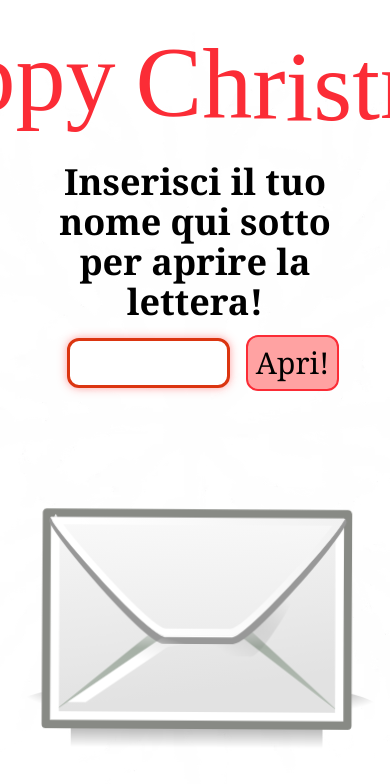
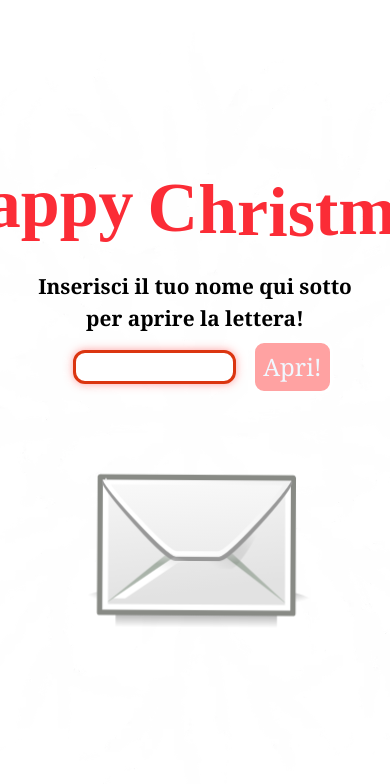
Before and after one commit to cp985/react-repo, a React (Vite) app: page / in a window 390 px wide. Shown: the top 784 px of the page. Built offline with nearby package versions, Linux system fonts and the light colour scheme; a web font is replaced by a local one.

Commit message:
fix responsivness and graphic bug

```diff
--- a/src/App.css
+++ b/src/App.css
@@ -1,4 +1,6 @@
 #root {
+  width: 100%;
+  max-height: 100vh;
   max-width: 1280px;
   margin: 0 auto;
   padding: 2rem;
@@ -6,39 +8,3 @@
   overflow: hidden;
 
 }
-
-.logo {
-  height: 6em;
-  padding: 1.5em;
-  will-change: filter;
-  transition: filter 300ms;
-}
-.logo:hover {
-  filter: drop-shadow(0 0 2em #646cffaa);
-}
-.logo.react:hover {
-  filter: drop-shadow(0 0 2em #61dafbaa);
-}
-
-@keyframes logo-spin {
-  from {
-    transform: rotate(0deg);
-  }
-  to {
-    transform: rotate(360deg);
-  }
-}
-
-@media (prefers-reduced-motion: no-preference) {
-  a:nth-of-type(2) .logo {
-    animation: logo-spin infinite 20s linear;
-  }
-}
-
-.card {
-  padding: 2em;
-}
-
-.read-the-docs {
-  color: #888;
-}
--- a/src/components/Header.css
+++ b/src/components/Header.css
@@ -1,6 +1,6 @@
 .christmas {
   font-family: "Mountains of Christmas", serif;
-  font-weight: 400;
+  font-weight: 600;
   font-style: normal;
 }
 
--- a/src/components/Header.jsx
+++ b/src/components/Header.jsx
@@ -1,7 +1,7 @@
 import "./Header.css";
 export default function Header() {
   let cssClassH1 = "christmas christmas-wave";
-  let cssClassH1rest = "text-red-500 text-[100px]";
+  let cssClassH1rest = "text-red-500 text-[70px]";
   const h1Text = `Happy${`\u2009`}Christmas`;
   const h1TextArray = h1Text.split("");
 
--- a/src/components/Letter.css
+++ b/src/components/Letter.css
@@ -1,6 +1,8 @@
 .container-letter {
-    width: 380px;
-    height: 390px;
+    width: 100%;
+    height: auto;
+    max-width: 250px;
+    aspect-ratio: 4/4;
 
 }
 
@@ -23,8 +25,8 @@
 .backgroundLetter::before {
     content: '';
     position: absolute;
-    top: -40px;
-    left: -5px;
+    top: -25px;
+    left: -3px;
     width: 100%;
     height: 100%;
     z-index: 0;
@@ -45,7 +47,12 @@
     opacity: 1;
 }
 
+label {
+    font-size: clamp(1.3rem, 0.5rem + 2vw, 2rem);
+}
+
 input {
+    font-size: clamp(1rem, 0.3rem + 2vw, 2rem);
     margin: 1rem;
     border: 3px solid #B22222;
 
@@ -132,14 +139,20 @@ input {
     }
 }
 
-button:disabled{
+
+
+
+
+button:disabled {
 
     cursor: not-allowed;
     background-color: oklch(80.8% 0.114 19.571);
+    border: 3px solid #ffffff;
+    color: aliceblue;
 }
 
-.pulse{
-       animation-name: border-pulse-glow;
+.pulse {
+    animation-name: border-pulse-glow;
     animation-duration: 2s;
     /* Durata del ciclo */
     animation-iteration-count: infinite;
--- a/src/components/Letter.jsx
+++ b/src/components/Letter.jsx
@@ -20,21 +20,21 @@ export default function Letter() {
   }
 
   function checkUserMessage(name) {
+    const nameTrimLower = name.trim().toLowerCase();
     if (
-      name.trim() === "Dany" ||
-      name.trim() === "dany" ||
-      name.trim() === "Daniele"
+      nameTrimLower === "dany" ||
+       nameTrimLower === "dani"||
+      nameTrimLower ==="daniele"
     ) {
       return {letter: 0, isCorrect: true};
     } else if (
-      name.trim() === "Dodo" ||
-      name.trim() === "dodo" ||
-      name.trim() === "Dorian"
+      nameTrimLower === "dodo" ||
+      nameTrimLower === "dorian"
     ) {
       return {letter: 1, isCorrect: true};
     } else if (
-      name.trim() === "アレッサンドラ" ||
-      name.trim() === "Reze"
+      nameTrimLower === "アレッサンドラ" ||
+      nameTrimLower === "reze"
     ) {
       return {letter: 2, isCorrect: true};
     } else {
@@ -65,14 +65,14 @@ export default function Letter() {
       <div className="flex">
         <div className="flex items-center justify-center flex-col">
           <label
-            className="text-black text-4xl font-bold font-serif"
+            className="text-black font-bold font-serif"
             htmlFor="name"
           >
             Inserisci il tuo nome qui sotto per aprire la lettera!
           </label>
           <div className="flex justify-center items-center">
             <input
-              className="w-1/2 text-3xl bg-white text-black font-serif border-2 rounded-xl p-1"
+              className="w-1/2  bg-white text-black font-serif border-2 rounded-xl p-0.5 pl-2"
               type="text"
               name="name"
               id="name"
@@ -81,7 +81,7 @@ export default function Letter() {
             />
             <button disabled={!user.isCorrect}
               onClick={openMessage}
-              className={` bg-red-500 border-2 border-red-500 font-serif text-3xl p-2 text-black rounded-xl ${user.isCorrect ? 'pulse' : ''}`}
+              className={` bg-red-500 border-2 border-red-500 font-serif text-2xl p-2 text-black rounded-xl ${user.isCorrect ? 'pulse correct' : ''}`}
             >
               Apri!
             </button>
--- a/src/index.css
+++ b/src/index.css
@@ -1,6 +1,9 @@
 @import 'tailwindcss';
 
 :root {
+  font-size: 16px;
+  max-width: 1280px;
+  margin: 0 auto;
   font-family: system-ui, Avenir, Helvetica, Arial, sans-serif;
   line-height: 1.5;
   font-weight: 400;
@@ -36,28 +39,23 @@ body {
   place-items: center;
   min-width: 320px;
   min-height: 100vh;
+    height: 100%;
+  width: 100%;
 }
 
 h1 {
-  /* font-size: 3.2em; */
   line-height: 1.1;
 }
 
 button {
-  /* border-radius: 8px; */
-  /* border: 1px solid transparent; */
-  /* padding: 0.6em 1.2em; */
-  /* font-size: 1em; */
+
   font-weight: 500;
-  /* font-family: inherit; */
-  /* background-color: #1a1a1a; */
+
   cursor: pointer;
   transition: border-color 0.25s;
 }
 
-button:hover {
-  /* border-color: #646cff; */
-}
+
 
 button:focus,
 button:focus-visible {
@@ -74,7 +72,5 @@ button:focus-visible {
     color: #747bff;
   }
 
-  button {
-    /* background-color: #f9f9f9; */
-  }
+
 }
```
